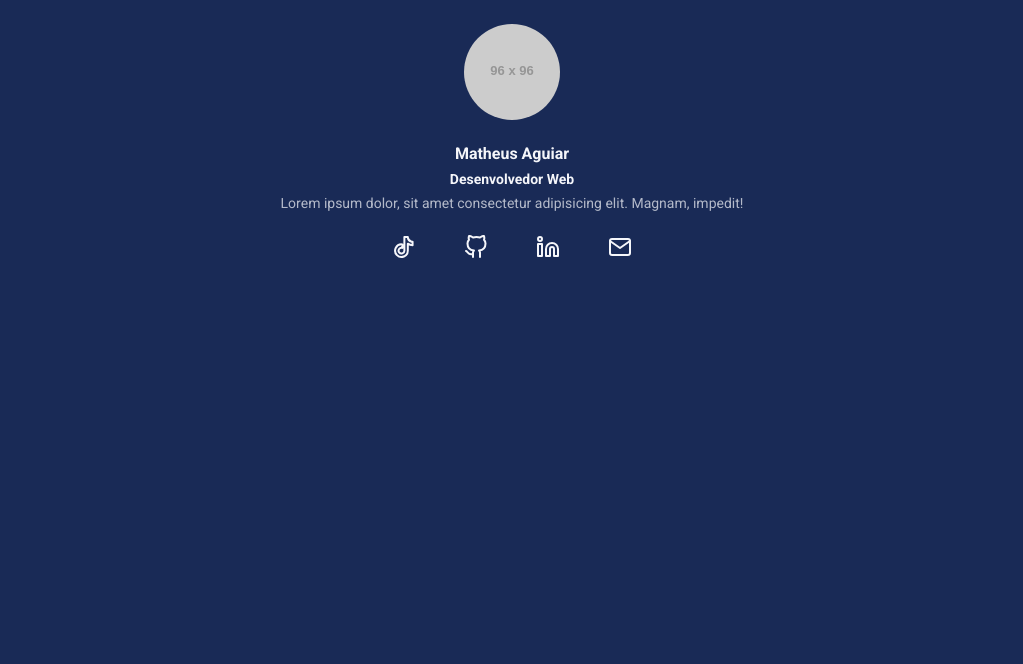
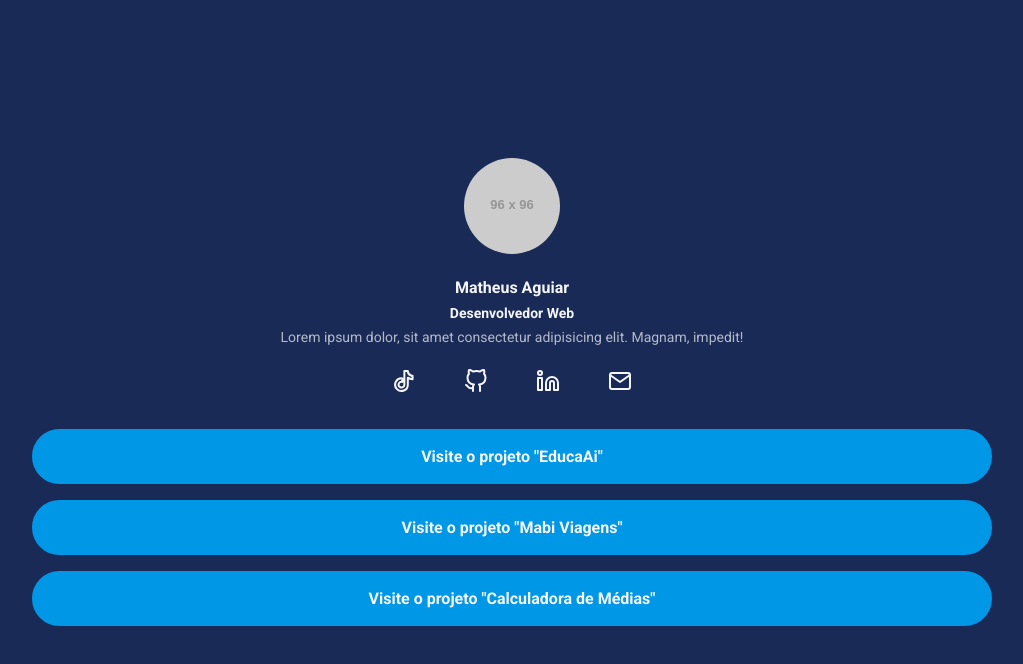
Before and after one commit to o-matheus/front_17_ebac, a website: page index.html in a window 1280 px wide. Shown: the whole page, without its empty margins (128-1151 px from the left). Drawn offline with Linux system fonts and the light colour scheme; placeholder pictures from the web are drawn by us.

Commit message:
feat: adicionar seção de projetos com links estilizados e ajustes de layout

```diff
--- a/index.html
+++ b/index.html
@@ -49,6 +49,25 @@
                 </li>
             </ul>
         </nav>
+        <nav>
+            <ul class="projects-list">
+                <li class="projects-list-item">
+                    <a href="">
+                        Visite o projeto "EducaAi"
+                    </a>
+                </li>
+                <li class="projects-list-item">
+                    <a href="">
+                        Visite o projeto "Mabi Viagens"
+                    </a>
+                </li>
+                <li class="projects-list-item">
+                    <a href="">
+                        Visite o projeto "Calculadora de Médias"
+                    </a>
+                </li>
+            </ul>
+        </nav>
     </div>
 </body>
 
--- a/src/styles/main.less
+++ b/src/styles/main.less
@@ -13,6 +13,10 @@
     font-family: "Roboto", sans-serif;
 }
 
+li {
+    list-style: none;
+}
+
 body {
     background-color: #colors[backgroundColor];
     color: #colors[textColor];
@@ -22,6 +26,10 @@ body {
     max-width: 960px;
     width: 100%;
     margin: 0 auto;
+    height: 100vh;
+    display: flex;
+    flex-direction: column;
+    justify-content: center;
 
     @media @breakpointMobile {
         max-width: 70%;
@@ -33,7 +41,7 @@ body {
 }
 
 header {
-    padding: 24px;
+    padding-bottom: 24px;
 
     .profile-avatar {
         display: block;
@@ -69,7 +77,6 @@ header {
     margin: 0 auto;
 
     li {
-        list-style: none;
 
         img {
             transition: all ease 0.3s;
@@ -80,3 +87,28 @@ header {
         }
     }
 }
+
+.projects-list {
+    margin-top: 32px;
+
+    &-item {
+        a {
+            text-decoration: none;
+            background-color: #colors[buttonColor];
+            display: block;
+            padding: 16px 20px;
+            margin-bottom: 16px;
+            text-align: center;
+            color: #colors[textColor];
+            font-weight: bold;
+            border-radius: 30px;
+            border: 2px solid #colors[buttonColor];
+            transition: all ease 0.3s;
+
+            &:hover {
+                background-color: transparent;
+                color: #colors[buttonColor];
+            }
+        }
+    }
+}
```
Also changed, not shown: README.md, build/styles/main.css.
